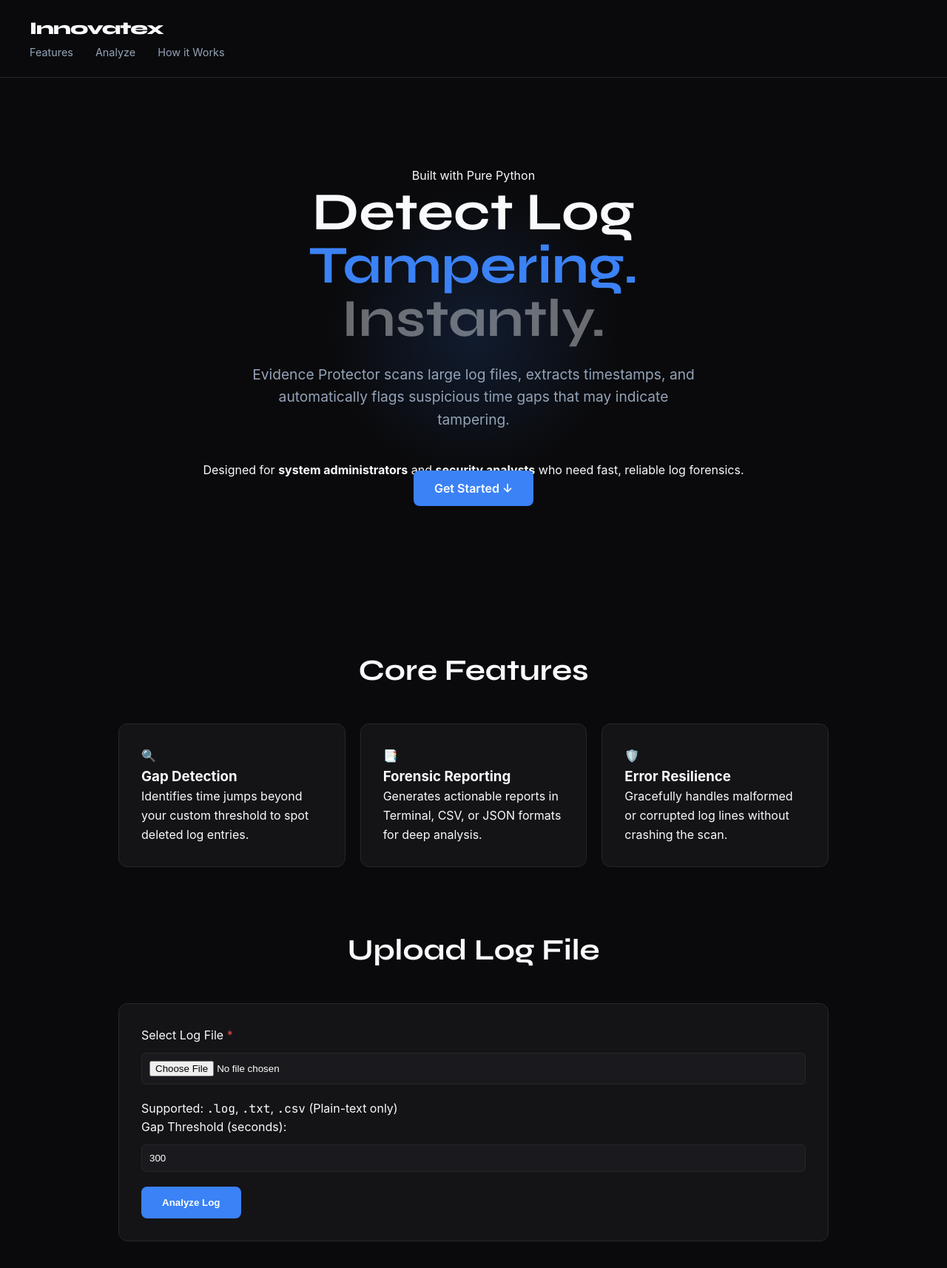
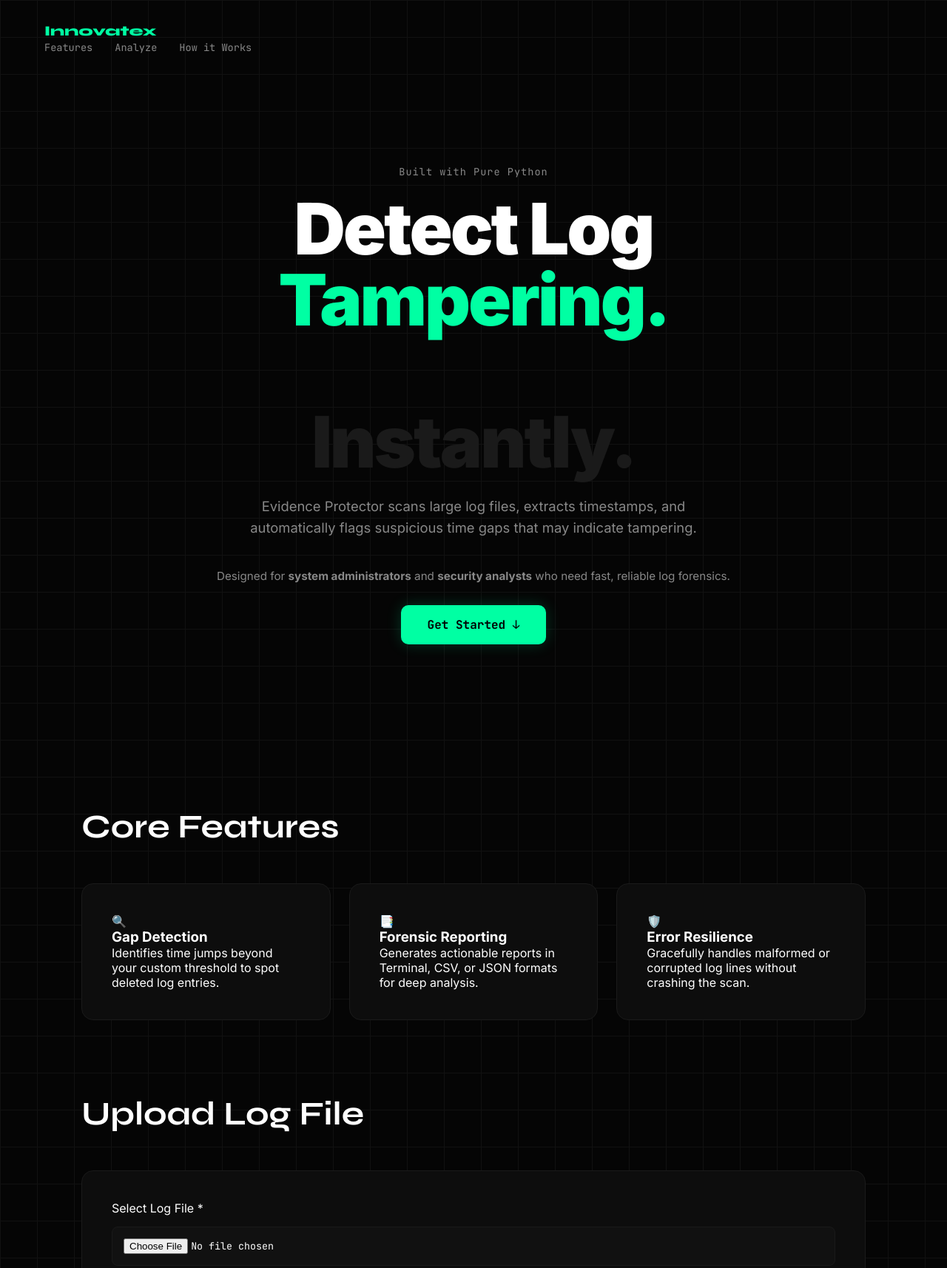
Before and after one commit to krishxdev7/InnovateX-Devopia-3.0, a plain HTML site: page project-shreya/Frontend/index.html in a window 1280 px wide. Shown: the top 1714 px of the page at 74% size. Drawn offline with Linux system fonts and the light colour scheme.

Commit message:
Made changes in the frontend

```diff
--- a/project-shreya/Frontend/style.css
+++ b/project-shreya/Frontend/style.css
@@ -1,213 +1,195 @@
-/* ── BASE STYLES ────────────────────────────────────────────────────── */
+/* ── THEME & FONTS ──────────────────────────────────────────────────── */
+@import url('https://fonts.googleapis.com/css2?family=Inter:wght@400;700;900&family=JetBrains+Mono:wght@500;700&family=Syne:wght@800&display=swap');
+
 :root {
-    --bg: #0a0a0c;
-    --card-bg: #141417;
-    --accent: #3b82f6;
-    --text-dim: #94a3b8;
-    --text-white: #f8fafc;
-    --border: #27272a;
-    --green: #22c55e;
-    --amber: #f59e0b;
-    --red: #ef4444;
+  --bg-black: #050505;
+  --card-bg: #0d0d0d;
+  --neon-mint: #00ffa3;
+  --text-white: #ffffff;
+  --text-gray: #888888;
+  --text-dim: #1a1a1a; /* Very dark for that "Instantly" ghost look */
+  --grid-color: #111111;
+  --border-color: #1a1a1a;
 }
 
+/* ── BASE STYLES ────────────────────────────────────────────────────── */
 * {
-    margin: 0;
-    padding: 0;
-    box-sizing: border-box;
+  margin: 0;
+  padding: 0;
+  box-sizing: border-box;
 }
 
 body {
-    background-color: var(--bg);
-    color: var(--text-white);
-    font-family: 'Inter', sans-serif;
-    line-height: 1.6;
-    overflow-x: hidden;
-}
-
-code, .terminal {
-    font-family: 'JetBrains Mono', monospace;
-}
-
-/* ── LAYOUT ─────────────────────────────────────────────────────────── */
-.section-container {
-    max-width: 1000px;
-    margin: 80px auto;
-    padding: 0 20px;
-}
-
-.section-title {
-    font-family: 'Syne', sans-serif;
-    font-size: 2.5rem;
-    margin-bottom: 40px;
-    text-align: center;
+  background-color: var(--bg-black);
+  background-image:
+    linear-gradient(to right, var(--grid-color) 1px, transparent 1px),
+    linear-gradient(to bottom, var(--grid-color) 1px, transparent 1px);
+  background-size: 50px 50px;
+  color: var(--text-white);
+  font-family: 'Inter', sans-serif;
+  overflow-x: hidden;
 }
 
 /* ── NAVIGATION ─────────────────────────────────────────────────────── */
 nav {
-    padding: 20px 40px;
-    border-bottom: 1px solid var(--border);
-    display: flex;
-    justify-content: space-between;
-    align-items: center;
+  display: flex;
+  justify-content: space-between;
+  align-items: center;
+  padding: 30px 60px;
 }
 
 .logo {
-    font-family: 'Syne', sans-serif;
-    font-weight: 800;
-    font-size: 1.5rem;
-    letter-spacing: -1px;
+  font-family: 'Syne', sans-serif;
+  font-weight: 800;
+  font-size: 1.2rem;
+  color: var(--neon-mint);
 }
 
 .nav-links {
-    list-style: none;
-    display: flex;
-    gap: 30px;
+  display: flex;
+  gap: 30px;
+  list-style: none;
 }
 
 .nav-links a {
-    color: var(--text-dim);
-    text-decoration: none;
-    font-size: 0.9rem;
-    transition: color 0.3s;
+  text-decoration: none;
+  color: var(--text-gray);
+  font-family: 'JetBrains Mono', monospace;
+  font-size: 0.85rem;
+  transition: color 0.3s;
 }
 
-.nav-links a:hover {
-    color: var(--accent);
+.nav-links a:hover { color: var(--text-white); }
+
+/* ── HERO SECTION (Exact Match) ─────────────────────────────────────── */
+.hero {
+  text-align: center;
+  padding: 120px 20px;
+  min-height: 80vh;
+  display: flex;
+  flex-direction: column;
+  justify-content: center;
+  align-items: center;
 }
 
-/* ── HERO SECTION ───────────────────────────────────────────────────── */
-.hero {
-    text-align: center;
-    padding: 120px 20px;
-    position: relative;
-}
-
-.hero-glow {
-    position: absolute;
-    top: 50%;
-    left: 50%;
-    transform: translate(-50%, -50%);
-    width: 400px;
-    height: 400px;
-    background: radial-gradient(circle, rgba(59, 130, 246, 0.15) 0%, transparent 70%);
-    z-index: -1;
+.hero-badge {
+  font-family: 'JetBrains Mono', monospace;
+  font-size: 0.85rem;
+  color: var(--text-gray);
+  margin-bottom: 20px;
+  letter-spacing: 1px;
 }
 
 .hero h1 {
-    font-family: 'Syne', sans-serif;
-    font-size: 4.5rem;
-    line-height: 1;
-    margin-bottom: 24px;
+  font-family: 'Inter', sans-serif;
+  font-weight: 900;
+  font-size: 6rem;
+  line-height: 1.0;
+  letter-spacing: -3px;
+  margin-bottom: 25px;
 }
 
-.accent { color: var(--accent); }
-.dim { opacity: 0.4; }
+.hero h1 .accent { color: var(--neon-mint); display: block; }
+.hero h1 .dim { color: var(--text-dim); display: block; }
 
 .hero-sub {
-    max-width: 600px;
-    margin: 0 auto 40px;
-    color: var(--text-dim);
-    font-size: 1.2rem;
+  max-width: 650px;
+  margin: 0 auto 40px;
+  color: var(--text-gray);
+  font-size: 1.15rem;
+  line-height: 1.6;
+}
+
+.hero-role {
+    color: var(--text-gray);
+    margin-bottom: 30px;
+    font-size: 0.95rem;
 }
 
 /* ── BUTTONS ────────────────────────────────────────────────────────── */
 .btn-primary {
-    background-color: var(--accent);
-    color: white;
-    padding: 14px 28px;
-    border-radius: 8px;
-    text-decoration: none;
-    font-weight: 600;
-    border: none;
-    cursor: pointer;
-    transition: transform 0.2s, background 0.3s;
+  background-color: var(--neon-mint);
+  color: #000;
+  padding: 16px 36px;
+  border-radius: 10px;
+  font-family: 'JetBrains Mono', monospace;
+  font-weight: 700;
+  border: none;
+  cursor: pointer;
+  text-decoration: none;
+  display: inline-block;
+  font-size: 1rem;
+  transition: transform 0.2s, box-shadow 0.3s;
+  box-shadow: 0 0 20px rgba(0, 255, 163, 0.2);
 }
 
 .btn-primary:hover {
-    transform: translateY(-2px);
-    background-color: #2563eb;
+  transform: translateY(-3px);
+  box-shadow: 0 0 30px rgba(0, 255, 163, 0.4);
 }
 
-/* ── CARDS & GRIDS ──────────────────────────────────────────────────── */
+/* ── SECTION LAYOUT ─────────────────────────────────────────────────── */
+.section-container {
+  max-width: 1100px;
+  margin: 100px auto;
+  padding: 0 20px;
+}
+
+.section-title {
+  font-family: 'Syne', sans-serif;
+  font-size: 2.8rem;
+  margin-bottom: 50px;
+}
+
+/* ── GRIDS & CARDS ──────────────────────────────────────────────────── */
 .features-grid, .stats-grid, .steps-grid {
-    display: grid;
-    grid-template-columns: repeat(auto-fit, minmax(250px, 1fr));
-    gap: 20px;
+  display: grid;
+  grid-template-columns: repeat(auto-fit, minmax(280px, 1fr));
+  gap: 25px;
 }
 
 .feature-card, .upload-card, .stat-card, .step {
-    background: var(--card-bg);
-    border: 1px solid var(--border);
-    padding: 30px;
-    border-radius: 12px;
+  background: var(--card-bg);
+  border: 1px solid var(--border-color);
+  padding: 40px;
+  border-radius: 16px;
+  transition: border-color 0.3s, transform 0.3s;
 }
 
-.stat-label { display: block; color: var(--text-dim); font-size: 0.8rem; }
-.stat-value { font-size: 2rem; font-weight: 700; }
+.feature-card:hover, .step:hover {
+  border-color: var(--neon-mint);
+  transform: translateY(-5px);
+}
+
+/* ── DASHBOARD STATS ────────────────────────────────────────────────── */
+.stat-label { display: block; color: var(--text-gray); font-size: 0.85rem; margin-bottom: 8px; }
+.stat-value { font-size: 2.5rem; font-weight: 700; font-family: 'JetBrains Mono', monospace; }
+.text-red { color: #ff4d4d; }
+.text-amber { color: #ffb84d; }
 
 /* ── TERMINAL ───────────────────────────────────────────────────────── */
-.terminal-section {
-    max-width: 800px;
-    margin: 40px auto;
-    padding: 0 20px;
+.terminal-section { max-width: 900px; margin: 60px auto; }
+.terminal { background: #000; border-radius: 12px; border: 1px solid var(--border-color); overflow: hidden; box-shadow: 0 20px 50px rgba(0,0,0,0.5); }
+.terminal-header { background: #111; padding: 14px 20px; display: flex; gap: 10px; align-items: center; }
+.dot { width: 12px; height: 12px; border-radius: 50%; }
+.dot-r { background: #ff5f56; } .dot-y { background: #ffbd2e; } .dot-g { background: #27c93f; }
+.terminal-title { font-family: 'JetBrains Mono', monospace; font-size: 0.75rem; color: var(--text-gray); margin: 0 auto; }
+.terminal-body { padding: 30px; font-family: 'JetBrains Mono', monospace; font-size: 0.95rem; line-height: 1.6; min-height: 250px; }
+
+/* ── FORM INPUTS ────────────────────────────────────────────────────── */
+input[type="file"], input[type="number"] {
+  width: 100%;
+  background: #111;
+  border: 1px solid var(--border-color);
+  color: white;
+  padding: 15px;
+  border-radius: 8px;
+  margin: 15px 0 25px;
+  font-family: 'JetBrains Mono', monospace;
 }
 
-.terminal {
-    background: #000;
-    border-radius: 8px;
-    border: 1px solid var(--border);
-    overflow: hidden;
-}
-
-.terminal-header {
-    background: #1a1a1e;
-    padding: 10px 15px;
-    display: flex;
-    align-items: center;
-    gap: 8px;
-}
-
-.dot { width: 12px; height: 12px; border-radius: 50%; }
-.dot-r { background: #ff5f56; }
-.dot-y { background: #ffbd2e; }
-.dot-g { background: #27c93f; }
-
-.terminal-title {
-    margin-left: auto;
-    margin-right: auto;
-    font-size: 0.75rem;
-    color: var(--text-dim);
-}
-
-.terminal-body {
-    padding: 20px;
-    font-size: 0.9rem;
-    line-height: 1.5;
-    min-height: 200px;
-}
-
-/* ── TERMINAL COLORS ───────────────────────────────────────────────── */
-.t-green { color: var(--green); }
-.t-amber { color: var(--amber); }
-.t-red { color: var(--red); }
-.t-dim { color: #555; }
-.t-white { color: #fff; }
-
-.text-red { color: var(--red); }
-.text-amber { color: var(--amber); }
+input:focus { border-color: var(--neon-mint); outline: none; }
 
 /* ── UTILS ──────────────────────────────────────────────────────────── */
 .hidden { display: none !important; }
-.required-star { color: var(--red); }
-.stats-placeholder { text-align: center; color: var(--text-dim); margin-bottom: 20px; }
-
-input[type="file"], input[type="number"] {
-    background: #1a1a1e;
-    border: 1px solid var(--border);
-    color: white;
-    padding: 10px;
-    border-radius: 6px;
-    width: 100%;
-    margin: 10px 0 20px;
-}
+.stats-placeholder { text-align: center; color: var(--text-dim); margin-bottom: 30px; font-style: italic; }
```
